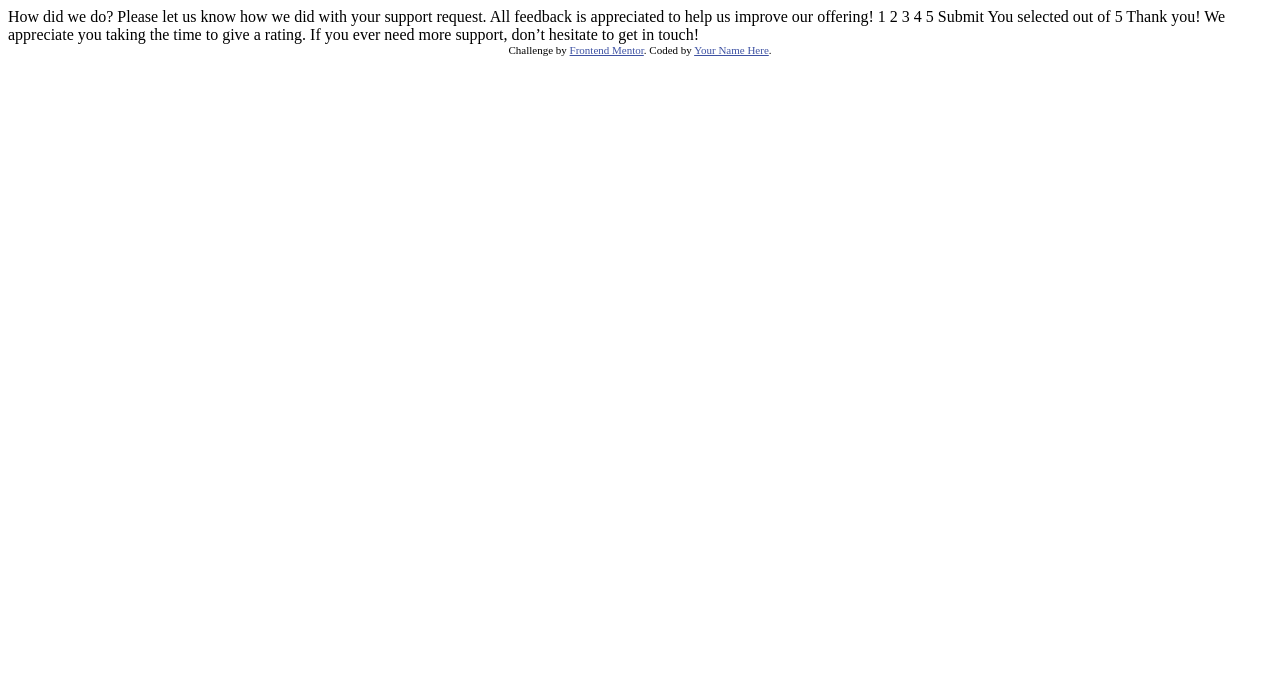
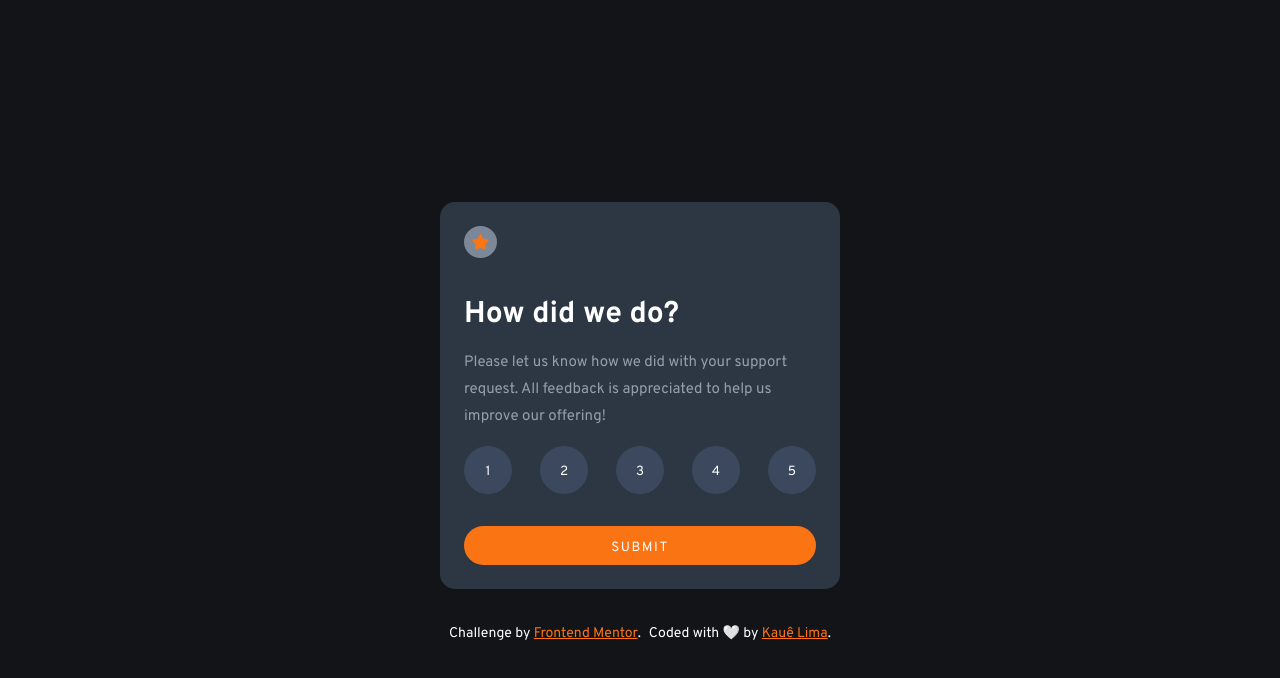
Before and after one commit to KaueACLima/projeto-interactive-rating-main, a plain HTML site: page index.html in a window 1280 px wide. Drawn offline with Linux system fonts and the light colour scheme.

Commit message:
Update HTML

```diff
--- /dev/null
+++ b/assets/css/index.css
@@ -0,0 +1,137 @@
+body{
+    font-family: 'Overpass', sans-serif;
+    font-size: 15px;
+    background-color: hsl(216, 12%, 8%);
+    margin: 1.5rem;
+    display: flex;
+    flex-direction: column;
+    align-items: center;
+    justify-content: center;
+    min-height: 100vh;
+}
+
+button{
+    font-family: inherit;
+}
+
+p{
+    line-height: 1.8;
+}
+
+.main-container, .thank-you{
+    background-color: hsl(213, 20%, 22%);
+    padding: 1.5rem;
+    border-radius: 15px;
+    max-width: 400px;
+}
+
+.main-container img{
+    background-color: hsl(216, 12%, 54%);
+    padding: .5rem;
+    border-radius: 50%;
+}
+
+.main-container h1{
+    color: #fff;
+    margin: 2rem 0 1rem;
+}
+
+.main-container p{
+    color: hsl(217, 12%, 63%);
+    margin-bottom: 1rem;
+}
+
+.main-container ul{
+    display: flex;
+    flex-wrap: wrap;
+    align-items: center;
+    justify-content: space-between;
+    margin-bottom: 2rem;
+
+}
+
+.main-container ul li button{
+    width: 3rem;
+    height: 3rem;
+    border: none;
+    background-color: hsl(217, 23%, 30%);
+    color: #fff;
+    padding-top: .2rem;
+    border-radius: 50%;
+    cursor: pointer;
+    transition: .3s;
+}
+
+.main-container ul li button:hover{
+    background-color: hsl(25, 97%, 53%);
+}
+
+.main-container ul li button:focus{
+    background-color: hsl(217, 12%, 63%);
+}
+
+.btn-submit{
+    background-color: hsl(25, 97%, 53%);
+    color: #fff;
+    width: 100%;
+    padding: .8rem 0 .6rem;
+    border: none;
+    border-radius: 30px;
+    text-transform: uppercase;
+    letter-spacing: .1rem;
+    cursor: pointer;
+    transition: .3s;
+}
+
+.btn-submit:hover{
+    background-color: #fff;
+    color: hsl(25, 97%, 53%);
+}
+
+.thank-you{
+    display: flex;
+    flex-direction: column;
+    align-items: center;
+    justify-content: center;
+    text-align: center;
+}
+
+.thank-you img {
+    display: block;
+    margin: 0 auto 2rem ;
+}
+
+.thank-you p.gray{
+    color: hsl(25, 97%, 53%);
+    background-color: hsl(217, 23%, 30%);
+    border-radius: 30px;
+    padding: .2rem .5rem 0;
+    font-size: .9rem;
+    margin-bottom: 2rem;
+}
+
+.thank-you h2{
+    color: #fff;
+    margin-bottom: 1rem;
+}
+
+.thank-you p {
+    color: hsl(217, 12%, 63%);
+    margin-bottom: 2rem;
+}
+
+.hidden{
+    display: none;
+}
+
+.attribution {
+    display: flex;
+    gap: .5rem;
+    font-size: 14px;
+    text-align: center;
+    color: #fff;
+    margin-top: 2rem;
+}
+.attribution a {
+    color: hsl(25, 97%, 53%);
+}
--- /dev/null
+++ b/assets/css/reset.css
@@ -0,0 +1,9 @@
+*{
+    margin: 0;
+    padding: 0;
+    box-sizing: border-box;
+}
+
+ul{
+    list-style-type: none;
+}
--- /dev/null
+++ b/assets/js/index.js
@@ -0,0 +1,22 @@
+const mainContainer = document.querySelector('.main-container')
+const thanksContainer = document.querySelector('.thank-you')
+const submitButton = document.getElementById('submit')
+const rateAgain = document.getElementById('rate-again')
+const rating = document.getElementById('rating')
+const rates = document.querySelectorAll('.btn')
+
+submitButton.addEventListener('click', () =>{
+    thanksContainer.classList.remove('hidden')
+    mainContainer.style.display = 'none'
+})
+
+rateAgain.addEventListener('click', () =>{
+    thanksContainer.classList.add('hidden')
+    mainContainer.style.display = 'block'
+})
+
+rates.forEach((rate) =>{
+    rate.addEventListener('click', () =>{
+        rating.innerHTML = rate.innerHTML
+    })
+})
--- a/index.html
+++ b/index.html
@@ -1,49 +1,75 @@
 <!DOCTYPE html>
-<html lang="en">
+<html lang="pt-BR">
   <head>
-  <meta charset="UTF-8">
-  <meta name="viewport" content="width=device-width, initial-scale=1.0"> <!-- displays site properly based on user's device -->
+    <meta charset="UTF-8" />
+    <meta name="viewport" content="width=device-width, initial-scale=1.0" />
+    <title>Frontend Mentor | Interactive rating component</title>
+    <link rel="shortcut icon" href="./assets/img/favicon-32x32.png" type="image/x-icon">
 
-  <link rel="icon" type="image/png" sizes="32x32" href="./images/favicon-32x32.png">
 
-  <title>Frontend Mentor | Interactive rating component</title>
+    <link rel="preconnect" href="https://fonts.googleapis.com" />
+    <link rel="preconnect" href="https://fonts.gstatic.com" crossorigin />
+    <link
+      href="https://fonts.googleapis.com/css2?family=Overpass:ital,wght@0,100..900;1,100..900&display=swap"
+      rel="stylesheet"
+    />
 
-  <!-- Feel free to remove these styles or customise in your own stylesheet 👍 -->
-  <style>
-    .attribution { font-size: 11px; text-align: center; }
-    .attribution a { color: hsl(228, 45%, 44%); }
-  </style>
+    <link
+      rel="icon"
+      type="image/png"
+      sizes="32x32"
+      href="./images/favicon-32x32.png"
+    />
+
+    <link rel="stylesheet" href="assets/css/reset.css" />
+    <link rel="stylesheet" href="assets/css/index.css" />
   </head>
   <body>
+    <div class="main-container">
+      <img src="./assets/img/icon-star.svg" alt="" />
+      <h1>How did we do?</h1>
 
-  <!-- Rating state start -->
+      <p>
+        Please let us know how we did with your support request. All feedback is
+        appreciated to help us improve our offering!
+      </p>
 
-  How did we do?
+      <ul>
+        <li><button class="btn">1</button></li>
+        <li><button class="btn">2</button></li>
+        <li><button class="btn">3</button></li>
+        <li><button class="btn">4</button></li>
+        <li><button class="btn">5</button></li>
+      </ul>
 
-  Please let us know how we did with your support request. All feedback is appreciated
-  to help us improve our offering!
-
-  1 2 3 4 5
-
-  Submit
+      <button class="btn-submit" id="submit">Submit</button>
+    </div>
 
     <!-- Rating state end -->
 
     <!-- Thank you state start -->
 
-  You selected <!-- Add rating here --> out of 5
+    <div class="thank-you hidden">
+      <img src="./assets/img/illustration-thank-you.svg" alt="" />
+      <p class="gray">
+        You selected
+        <span id="rating">5</span>
+        out of 5
+      </p>
 
-  Thank you!
+      <h2>Thank you!</h2>
 
-  We appreciate you taking the time to give a rating. If you ever need more support,
-  don’t hesitate to get in touch!
-
-  <!-- Thank you state end -->
-
+      <p>
+        We appreciate you taking the time to give a rating. If you ever need
+        more support, don’t hesitate to get in touch!
+      </p>
+      <button class="btn-submit" id="rate-again">Rate Again</button>
+    </div>
 
     <div class="attribution">
-    Challenge by <a href="https://www.frontendmentor.io?ref=challenge" target="_blank">Frontend Mentor</a>.
-    Coded by <a href="#">Your Name Here</a>.
+      <p>Challenge by <a href="https://www.frontendmentor.io?ref=challenge" target="_blank">Frontend Mentor</a>.</p>
+      <p>Coded with 🤍 by <a href="#">Kauê Lima</a>.</p>
     </div>
+    <script src="./assets/js/index.js"></script>
   </body>
 </html>
```
Also changed, not shown: assets/img/favicon-32x32.png (renamed from images/favicon-32x32.png), assets/img/icon-star.svg (renamed from images/icon-star.svg), assets/img/illustration-thank-you.svg (renamed from images/illustration-thank-you.svg), 1 other file. Lines whose indentation alone changed are shown as unchanged.
